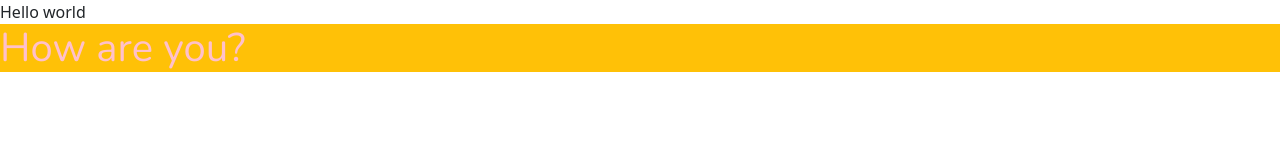
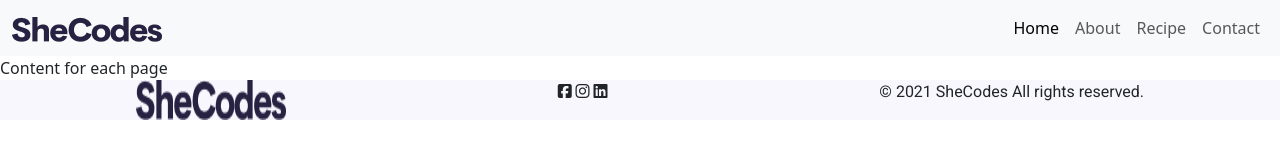
Before and after one commit to krantagat/recipe_collection, a plain HTML site: page index.html in a window 1280 px wide. Drawn offline with nearby package versions, Linux system fonts and the light colour scheme.

Commit message:
Add nav bar and footer

```diff
--- a/css/style.css
+++ b/css/style.css
@@ -2,3 +2,8 @@ h1 {
   color: pink;
   font-family: "Nunito", sans-serif;
 }
+
+footer {
+  background-color: #f9f7fe;
+  font-family: "Roboto", sans-serif;
+}
--- a/index.html
+++ b/index.html
@@ -31,15 +31,58 @@
     <link rel="preconnect" href="https://fonts.googleapis.com" />
     <link rel="preconnect" href="https://fonts.gstatic.com" crossorigin />
     <link
-      href="https://fonts.googleapis.com/css2?family=Nunito:ital,wght@0,400;0,700;1,400;1,700&display=swap"
+      href="https://fonts.googleapis.com/css2?family=Nunito:ital,wght@0,400;0,700;1,400;1,700&family=Roboto&display=swap"
       rel="stylesheet"
     />
     <link rel="stylesheet" href="/css/style.css" />
     <title>Kranta-Recipe Collection</title>
   </head>
   <body>
-    Hello world
-
-    <h1 class="bg-warning">How are you?</h1>
+    <nav class="navbar navbar-expand-lg navbar-light bg-light">
+      <div class="container-fluid">
+        <a class="navbar-brand" href="#"> <img src="/src/shecode.png" /></a>
+        <div class="nav-bar-list">
+          <button
+            class="navbar-toggler"
+            type="button"
+            data-bs-toggle="collapse"
+            data-bs-target="#navbarNav"
+            aria-controls="navbarNav"
+            aria-expanded="false"
+            aria-label="Toggle navigation"
+          >
+            <span class="navbar-toggler-icon"></span>
+          </button>
+          <div class="collapse navbar-collapse" id="navbarNav">
+            <ul class="navbar-nav">
+              <li class="nav-item">
+                <a class="nav-link active" aria-current="page" href="#">Home</a>
+              </li>
+              <li class="nav-item">
+                <a class="nav-link" href="#">About</a>
+              </li>
+              <li class="nav-item">
+                <a class="nav-link" href="#">Recipe</a>
+              </li>
+              <li class="nav-item">
+                <a class="nav-link" href="#">Contact</a>
+              </li>
+            </ul>
+          </div>
+        </div>
+      </div>
+    </nav>
+    <div class="content">Content for each page</div>
+    <footer class="">
+      <div class="d-flex justify-content-around">
+        <img class="image-fluide" src="/src/shecode.png" />
+        <div class="contact">
+          <i class="fa-brands fa-square-facebook"></i>
+          <i class="fa-brands fa-instagram"></i>
+          <i class="fa-brands fa-linkedin"></i>
+        </div>
+        <p>© 2021 SheCodes All rights reserved.</p>
+      </div>
+    </footer>
   </body>
 </html>
```
Also changed, not shown: src/shecode.png (added).
